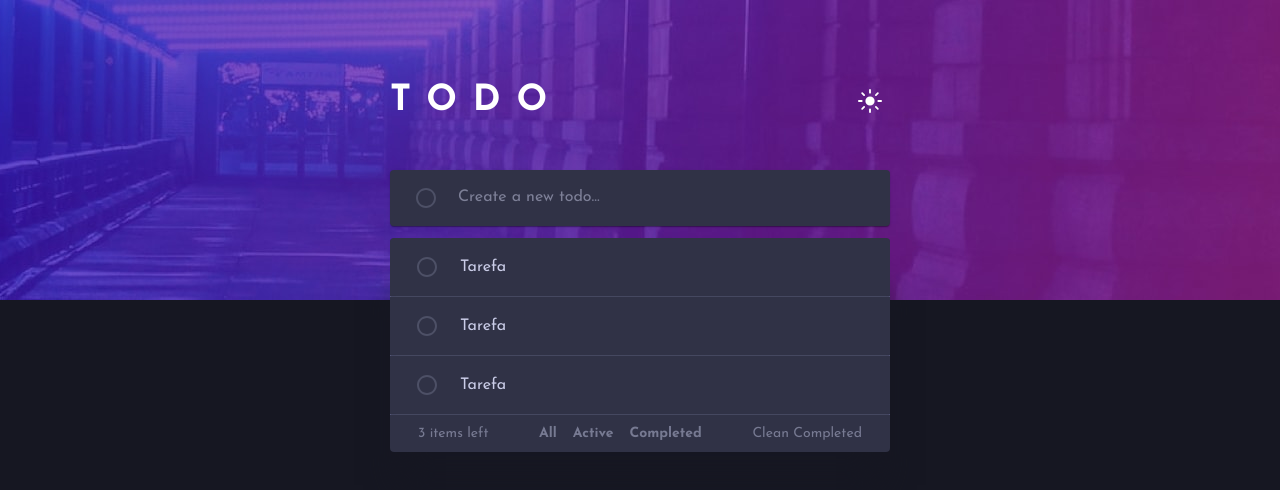
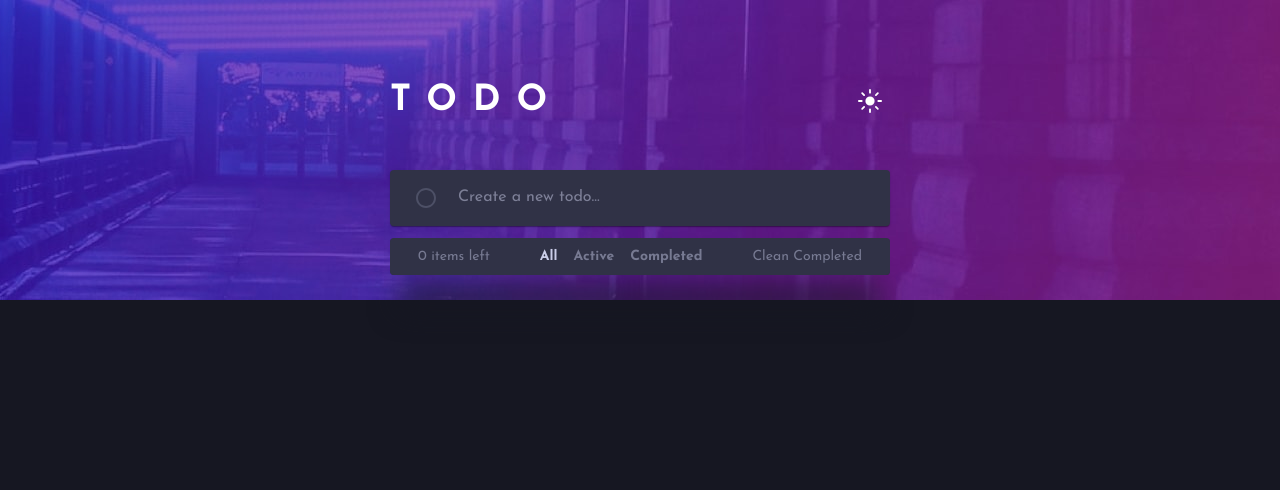
Before and after one commit to Digoassun/todo-app, a React (Vite) app: page / in a window 1280 px wide. Shown: the top 490 px of the page. Built offline with nearby package versions, Linux system fonts and the light colour scheme.

Commit message:
feat: newTask and taskFilter working

```diff
--- a/src/components/ToDoList/index.tsx
+++ b/src/components/ToDoList/index.tsx
@@ -2,9 +2,10 @@ import {
     Box,
     createSvgIcon, IconButton,
     InputAdornment,
-    ListItem, ListItemText, Paper, Typography, useTheme,
+    ListItem, ListItemButton, ListItemText, Paper, Typography, useTheme,
 } from "@mui/material";
 import RadioButtonUncheckedIcon from '@mui/icons-material/RadioButtonUnchecked';
+import SendRoundedIcon from '@mui/icons-material/SendRounded';
 import {
     ActionButton,
     StyledButtonText,
@@ -14,7 +15,7 @@ import {
     StyledRadio,
     StyledTextField
 } from "./style.ts";
-import {useState} from "react";
+import {ChangeEvent, useEffect, useState} from "react";
 
 // const CheckIcon = createSvgIcon(
 //     <svg xmlns="http://www.w3.org/2000/svg" viewBox="0 0 24 24">
@@ -33,67 +34,132 @@ const CloseIcon = createSvgIcon(
 
 type Props = {
     isMobile: boolean;
-    mode:string;
+    mode: string;
 };
 
-export const ToDoList = ({isMobile,mode}:Props) => {
+interface ToDo {
+    id: number;
+    text: string,
+    completed: boolean,
+}
+
+export const ToDoList = ({isMobile, mode}: Props) => {
     const theme = useTheme();
-    const [hoveredIndex, setHoveredIndex] = useState<number | null>(null);
-    const list = ['Tarefa', "Tarefa", 'Tarefa']
+    const [hoveredIndex, setHoveredIndex] = useState<number | null>(0);
+    const [selectedFilter, setSelectedFilter] = useState<number | null>(0);
+    const [text, setText] = useState<string>('');
+    const [toDos, setToDos] = useState<ToDo[]>([]);
+    const [viewToDoList, setViewToDoList] = useState<ToDo[]>([]);
+
+    const addNewTask = (e: { preventDefault: () => void; }) => {
+        e.preventDefault();
+        const newTask: ToDo = {
+            id: toDos.length + 1,
+            text: text,
+            completed: false
+        };
+        setToDos(prevState => [...prevState, newTask]);
+        setText('');
+    };
+
+    const filterTasks = () => {
+        console.log(toDos)
+        if (selectedFilter === 0) {
+            setViewToDoList(toDos)
+        } else if (selectedFilter === 1) {
+            setViewToDoList(toDos.filter((value: ToDo) => !value.completed))
+        } else if (selectedFilter === 2) {
+            setViewToDoList(toDos.filter((value: ToDo) => value.completed))
+        }
+    }
+
+    const completeTask = (id: number) => {
+        const changedArray = toDos.map((value: ToDo) => {
+            if (value.id === id) {
+                return {...value, completed: !value.completed}
+            }
+            return value
+        });
+        setToDos(changedArray);
+    }
+
+    const removeTask = (id:number)=>{
+        setToDos(prevState => prevState.filter((value: ToDo) => value.id !== id ));
+    }
+
+    useEffect(() => {
+        filterTasks();
+    }, [selectedFilter, toDos]);
 
     return (
         <StyledListBox component="section">
+            <form onSubmit={addNewTask}>
                 <Paper sx={{padding: '12px 24px'}} elevation={1}>
                     <StyledTextField placeholder="Create a new todo..."
+                                     value={text}
+                                     onChange={(event: ChangeEvent<HTMLInputElement>) => {
+                                         setText(event.target.value);
+                                     }}
                                      InputProps={{
                                          startAdornment: (
                                              <InputAdornment position="start" sx={{marginRight: '20px'}}>
                                                  <RadioButtonUncheckedIcon sx={{color: theme.palette.text.disabled}}/>
                                              </InputAdornment>
                                          ),
+                                         endAdornment: (
+                                             <ActionButton type='submit'
+                                                           sx={{visibility: !isMobile ? 'hidden' : 'visible'}}>
+                                                 <SendRoundedIcon sx={{color: theme.palette.text.disabled}}/>
+                                             </ActionButton>
+                                         ),
                                      }}
                                      variant="standard"/>
                 </Paper>
+            </form>
             <StyledList mode={mode}>
-                {list.map((value, index) => {
+                {viewToDoList.length > 0 && viewToDoList.map((item, index) => {
                     return (
-                        <ListItem key={index} sx={{padding: 0}} divider
+                        <ListItemButton key={item.id} sx={{padding: 0}} divider
+                                        onClick={() => completeTask(item.id)}
                                         onMouseEnter={() => setHoveredIndex(index)}
                                         onMouseLeave={() => setHoveredIndex(null)}>
                             <StyledPaper square>
                                 <StyledRadio
                                     sx={{color: theme.palette.text.disabled}}
                                     edge="start"
-                                    // checked={checked.indexOf(value) !== -1}
-                                    tabIndex={-1}
+                                    checked={item.completed}
                                     disableRipple
-                                    // inputProps={{'aria-labelledby': labelId}}
                                 />
-                                <ListItemText primary={`${value}`}/>
+                                <ListItemText color={item.completed ? "text.disabled" : "text.primary"}>{item.text}</ListItemText>
                                 {(isMobile || hoveredIndex === index) && (
-                                    <IconButton edge="end">
-                                        <CloseIcon />
+                                    <IconButton edge="end" onClick={()=>removeTask(item.id)}>
+                                        <CloseIcon/>
                                     </IconButton>
                                 )}
                             </StyledPaper>
-                        </ListItem>
+                        </ListItemButton>
                     );
                 })}
                 <ListItem dense sx={{padding: 0}}>
-                    <StyledPaper square sx={{display: 'flex', alignItems: 'center', justifyContent: isMobile?'center':'space-between'}}>
-                        {!isMobile && <Typography sx={{fontSize: 14}} color="text.secondary">{list.length} items left</Typography>}
+                    <StyledPaper square sx={{
+                        display: 'flex',
+                        alignItems: 'center',
+                        justifyContent: isMobile ? 'center' : 'space-between'
+                    }}>
+                        {!isMobile && <Typography sx={{fontSize: 14}} color="text.secondary">{viewToDoList.length} items
+                            left</Typography>}
                         <Box sx={{display: 'flex', gap: '16px'}}>
-                            <ActionButton>
-                                <StyledButtonText hoverColor={theme.palette.text.primary}
-                                                  color="text.secondary">All</StyledButtonText>
+                            <ActionButton onClick={() => setSelectedFilter(0)}>
+                                <StyledButtonText hovercolor={theme.palette.text.primary}
+                                                  color={selectedFilter === 0 ? theme.palette.text.primary : "text.secondary"}>All</StyledButtonText>
                             </ActionButton>
-                            <ActionButton>
-                                <StyledButtonText hoverColor={theme.palette.text.primary}
-                                                  color="text.secondary">Active</StyledButtonText>
+                            <ActionButton onClick={() => setSelectedFilter(1)}>
+                                <StyledButtonText hovercolor={theme.palette.text.primary}
+                                                  color={selectedFilter === 1 ? theme.palette.text.primary : "text.secondary"}>Active</StyledButtonText>
                             </ActionButton>
-                            <ActionButton>
-                                <StyledButtonText hoverColor={theme.palette.text.primary}
-                                                  color="text.secondary">Completed</StyledButtonText>
+                            <ActionButton onClick={() => setSelectedFilter(2)}>
+                                <StyledButtonText hovercolor={theme.palette.text.primary}
+                                                  color={selectedFilter === 2 ? theme.palette.text.primary : "text.secondary"}>Completed</StyledButtonText>
                             </ActionButton>
                         </Box>
                         {!isMobile && <ActionButton>
--- a/src/components/ToDoList/style.ts
+++ b/src/components/ToDoList/style.ts
@@ -14,6 +14,7 @@ export const StyledTextField = styled(TextField)(() => ({
     '& .MuiInputBase-root::after': {
         borderBottom: 'none !important'
     },
+    width:'100%'
 }))
 
 export const StyledPaper = styled(Paper)(() => ({
@@ -51,14 +52,14 @@ export const StyledRadio = styled(Radio)(() => ({
 }))
 
 interface StyledButtonTextProps {
-    hoverColor: string
+    hovercolor: string
 }
 
-export const StyledButtonText = styled(Typography)(({hoverColor}:StyledButtonTextProps) => ({
+export const StyledButtonText = styled(Typography)(({hovercolor}:StyledButtonTextProps) => ({
     textTransform:'capitalize',
     fontSize: 14,
     fontWeight: 700,
     '&:hover': {
-        color: hoverColor
+        color: hovercolor
     }
 }))
--- a/src/index.css
+++ b/src/index.css
@@ -35,4 +35,7 @@ body {
     align-items: flex-start;
     justify-content: center;
     padding-top: 80px;
+    @media(max-width: 719px){
+        padding-top: 32px;
+    }
 }
--- a/src/layout/Header/index.tsx
+++ b/src/layout/Header/index.tsx
@@ -14,7 +14,7 @@ const StyledHeader = styled("header")(({mode}: StyledHeaderProps)=>({
     left:0,
     background: `url(${imgPathMaker('mobile',mode)}) center no-repeat`,
     backgroundSize:'cover',
-    '@media (min-width:768px)' : {
+    '@media (min-width:720px)' : {
         height:'300px',
         background: `url(${imgPathMaker('desktop',mode)}) center no-repeat`,
         backgroundSize:'cover',
```
Lines whose indentation alone changed are shown as unchanged.
